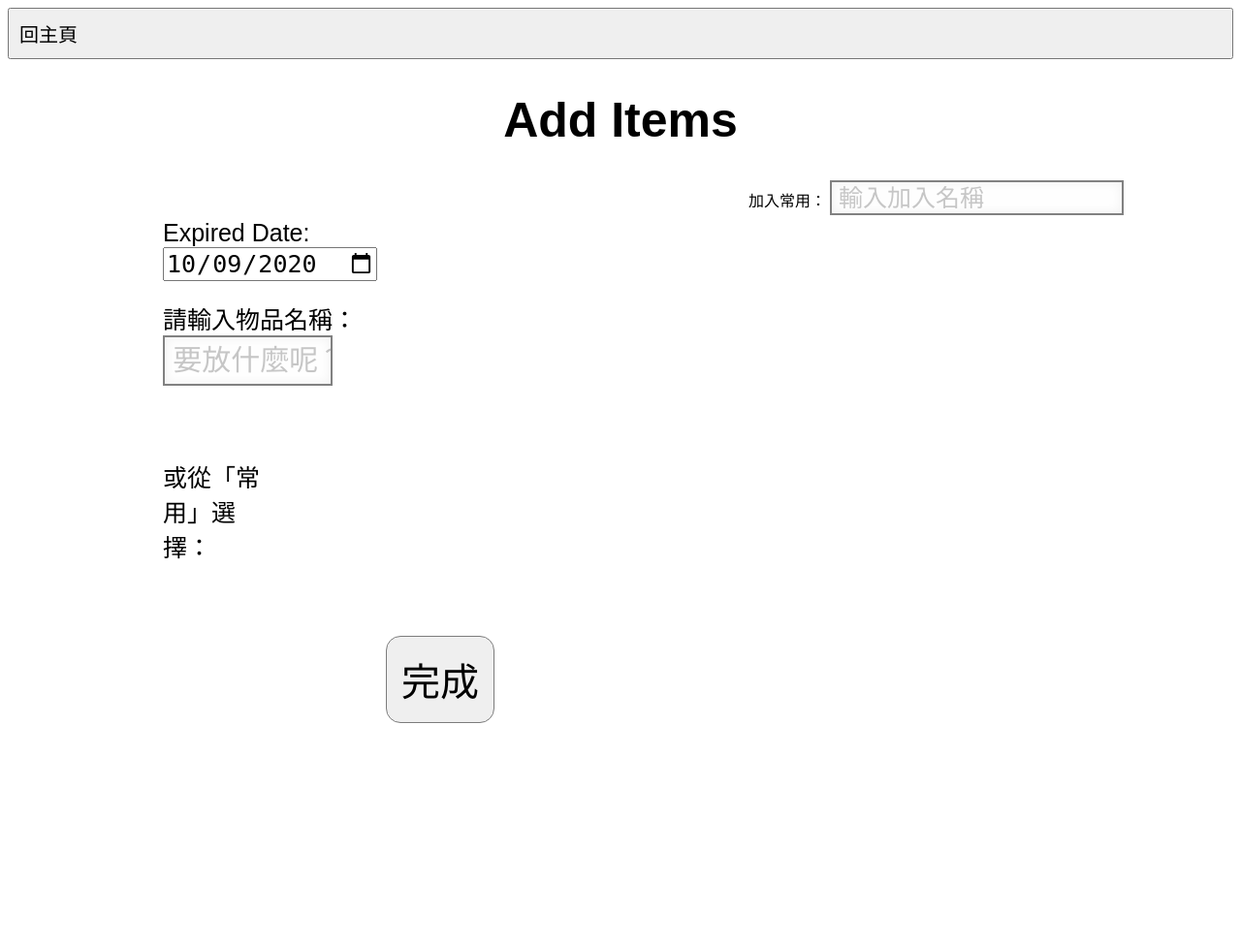
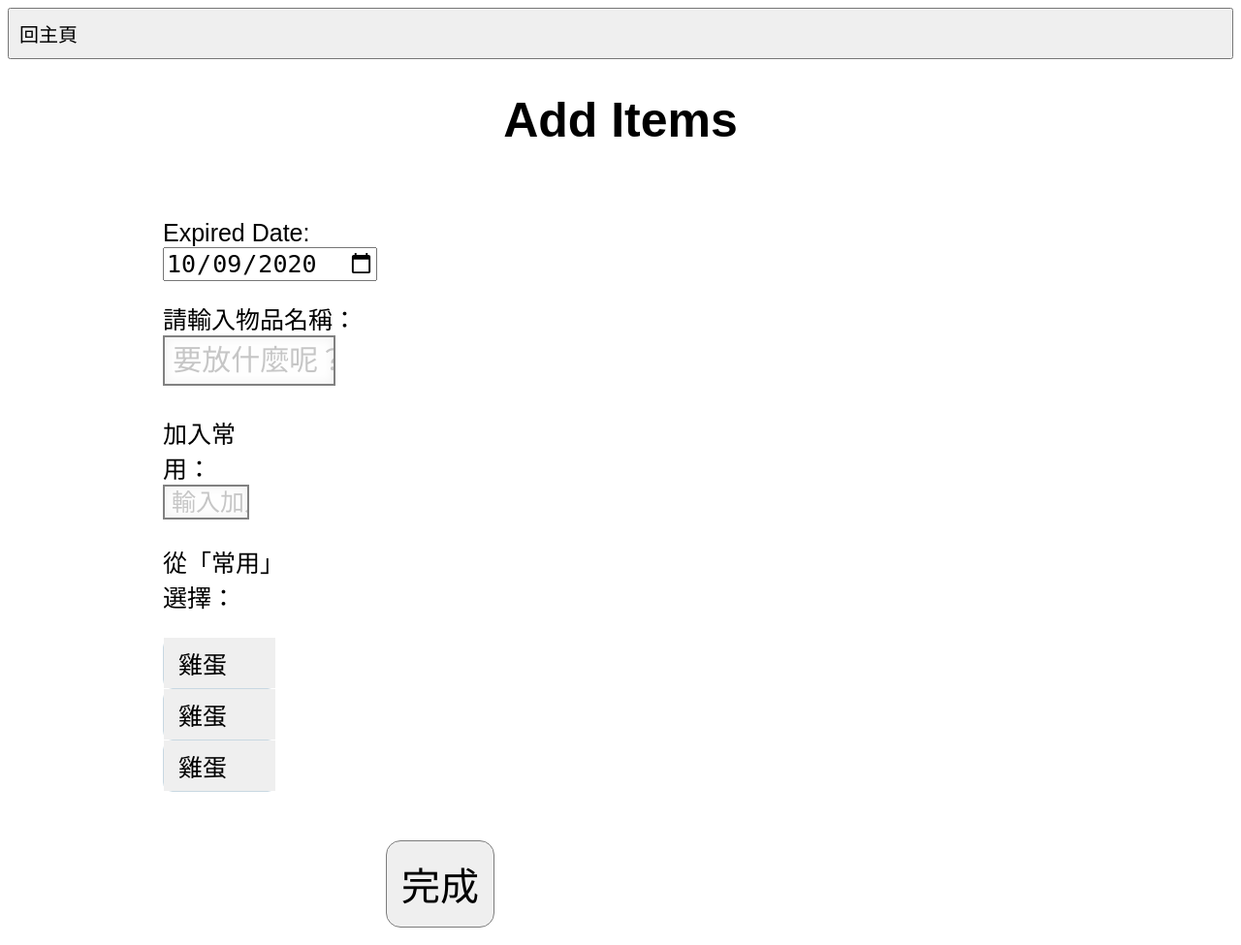
Before and after one commit to Lauren505/pantry, a Flask app: page /add in a window 1280 px wide. Shown: the whole page at 97% size. Before the commit the page ends 746 px from the top, so only its background shows below. Run offline with Flask 2, Linux system fonts and the light colour scheme; data that the repository does not hold is empty; some libraries are stand-ins or nearby versions.

Commit message:
Add files via upload

```diff
--- a/templates/add.html
+++ b/templates/add.html
@@ -20,29 +20,42 @@
         <form method='post' action="/get">
             <div class="container">
                 <div>
-                    <label for="expiredate">Expired Date:</label>
+                    <label for="expiredate">Expired Date: </label>
                     <input type="date" id="expiredate" value="2020-10-09" name="expdate">
                 </div>
-                <div>
+                <div class="name">
+                    <div class="keyname">
                         <label for="itemename">請輸入物品名稱：</label>
                         <input type="text" id="itemname" placeholder=" 要放什麼呢？" class="inputitem" name="name">
                     </div>
                     <div class="selectlist">
-                    <p>或從「常用」選擇：</p>
+                        <form method='post' action="/com">
+                            <div>
+                                <label for="usually">加入常用：</label>
+                                <input type="text" id="usually" placeholder=" 輸入加入名稱(enter)" class="additem" name="com">
+                            </div>
+                        </form>
+                        <p>從「常用」選擇：</p>
                         <ul class="itemlist">
+                            <li class="item">
+                                <input type="button" id="opt1" class="itemdetail" value="雞蛋">
+                            </li>
+                            <li class="item">
+                                <input type="button" id="opt1" class="itemdetail" value="雞蛋">
+                            </li>
+                            <li class="item">
+                                <input type="button" id="opt1" class="itemdetail" value="雞蛋">
+                            </li>
                         </ul>
+
+                    </div>
                 </div>
                 <div class="finish__button">
                     <input type="submit" value="完成">
                 </div>
             </div>
         </form>
-        <form method='post' action="/com">
-            <div>
-                <label for="usually">加入常用：</label>
-                <input type="text" id="usually" placeholder=" 輸入加入名稱" class="additem" name="com">
-            </div>
-        </form>
+
     </div>
 
     <script src="./static/add.js" type="text/javascript"></script>
```
Lines whose indentation alone changed are shown as unchanged.
